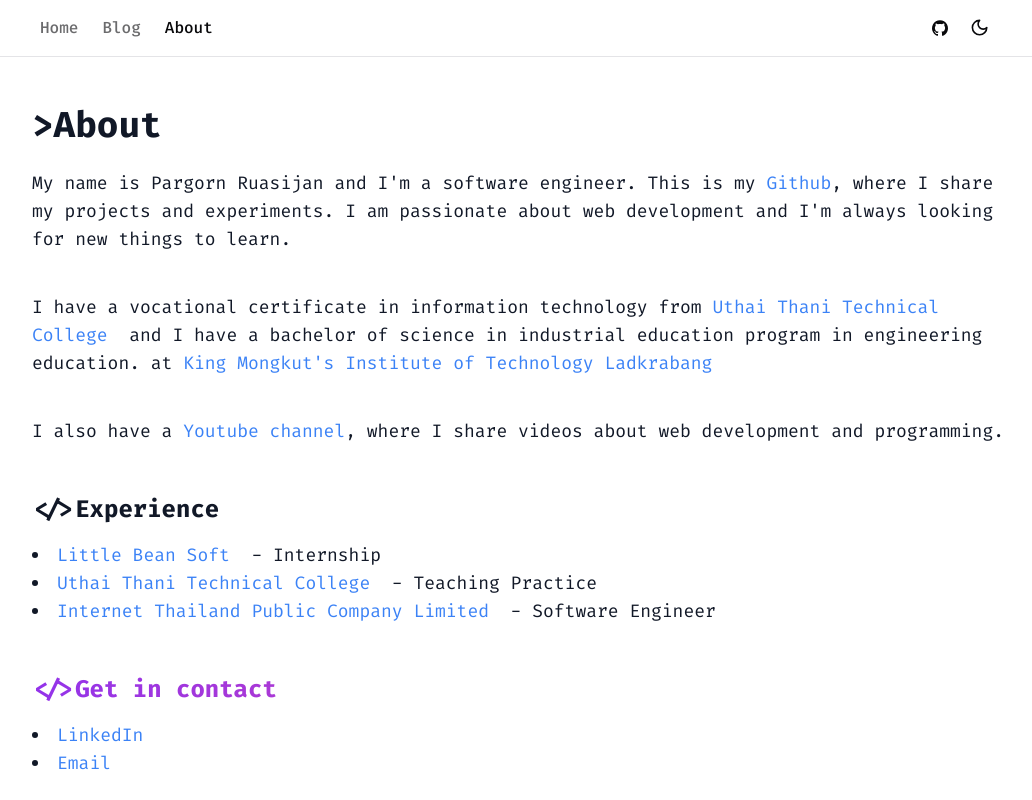
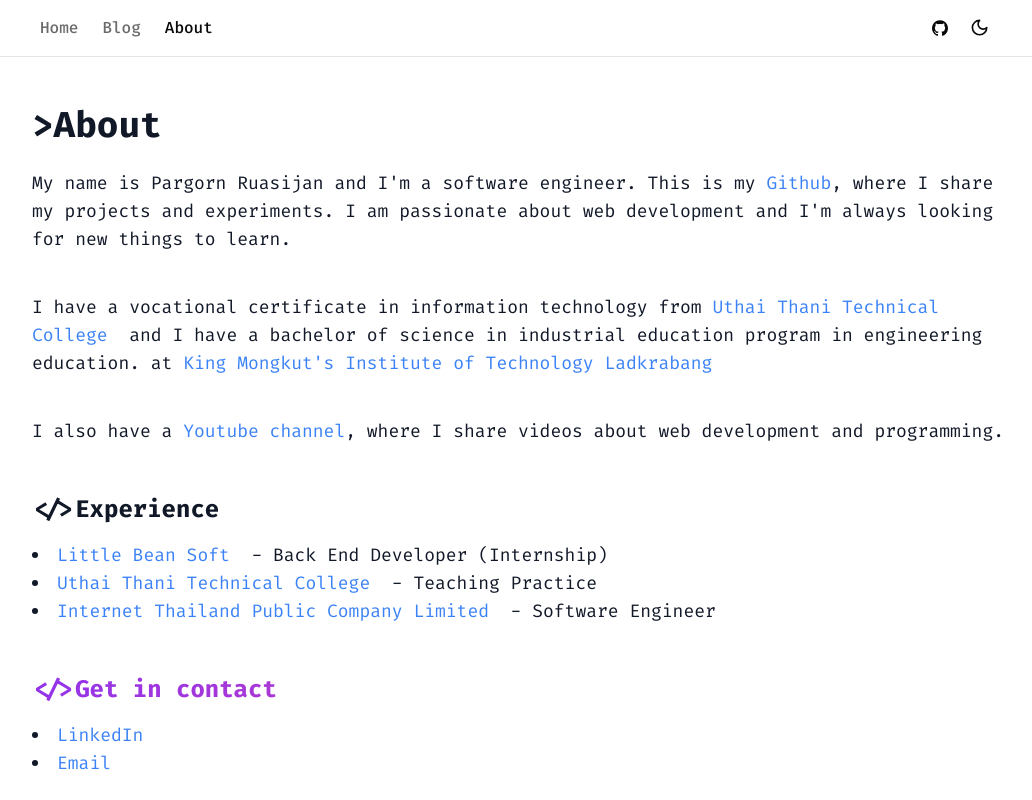
Before and after one commit to xNewz/static-blog-ts, a Next.js app: page /about in a window 1280 px wide. Shown: the top 800 px of the page, without its empty margins (120-1152 px from the left). Built offline with nearby package versions, Linux system fonts and the light colour scheme; no server answers.

Commit message:
update: about page

```diff
--- a/app/about/page.tsx
+++ b/app/about/page.tsx
@@ -72,7 +72,7 @@ const aboutPage = () => {
             >
               Little Bean Soft
             </Link>
-            &nbsp; - Internship
+            &nbsp; - Back End Developer (Internship)
           </li>
           <li>
             <Link
```
